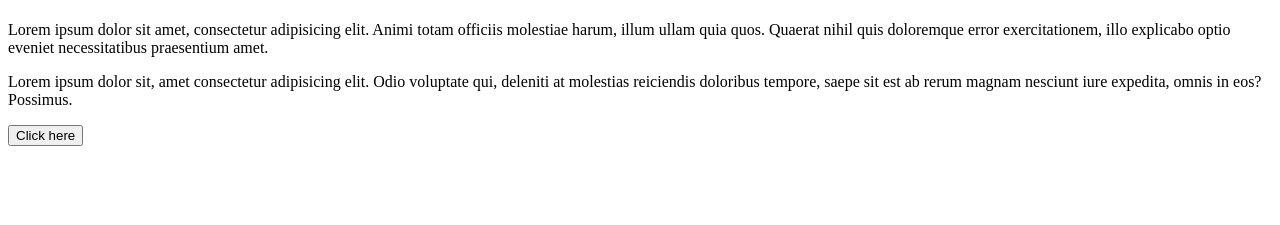
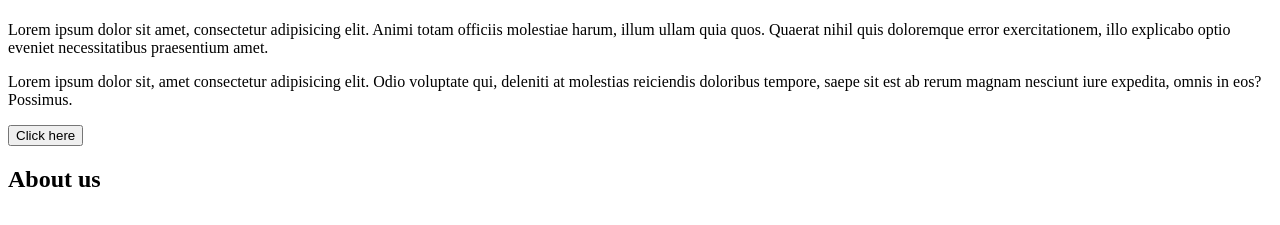
Before and after one commit to Manozg/git-test, a website: page index.html in a window 1280 px wide. Shown: the part 59-284 px from the top of the page. Drawn offline with Linux system fonts and the light colour scheme.

Commit message:
Fourth commit

```diff
--- a/index.html
+++ b/index.html
@@ -10,5 +10,6 @@
     <p>Lorem ipsum dolor sit amet, consectetur adipisicing elit. Animi totam officiis molestiae harum, illum ullam quia quos. Quaerat nihil quis doloremque error exercitationem, illo explicabo optio eveniet necessitatibus praesentium amet.</p>
     <p>Lorem ipsum dolor sit, amet consectetur adipisicing elit. Odio voluptate qui, deleniti at molestias reiciendis doloribus tempore, saepe sit est ab rerum magnam nesciunt iure expedita, omnis in eos? Possimus.</p>
     <button>Click here</button>
+    <h2>About us </h2>
 </body>
 </html>
```
